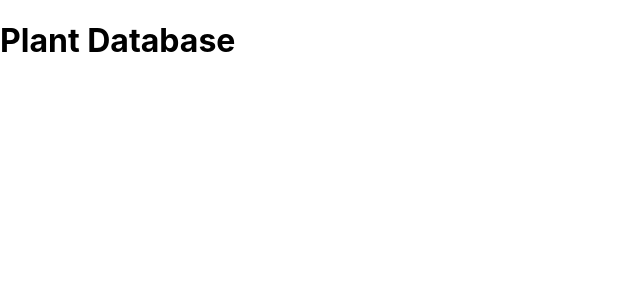
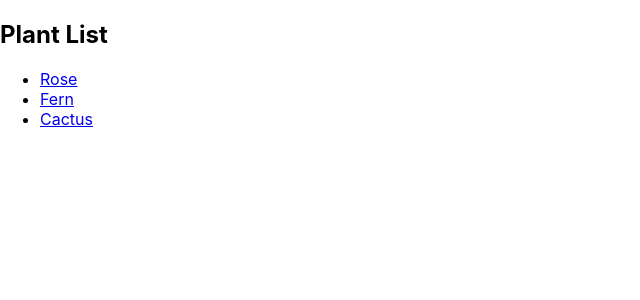
Before and after one commit to jmaynard-zhang/floration, a React (Create React App) app: page / in a window 1280 px wide. Shown: the top 300 px of the page, without its empty margins (0-640 px from the left). Built offline with nearby package versions, Linux system fonts and the light colour scheme.

Commit message:
Set up PlantList page

```diff
--- a/src/App.js
+++ b/src/App.js
@@ -1,8 +1,8 @@
-// Import necessary libraries and components
 import React, { useState, useEffect } from 'react';
-import { BrowserRouter as Router, Route, Switch, Link } from 'react-router-dom';
-// import PlantList from './PlantList';
+import { BrowserRouter as Router, Route, Routes } from 'react-router-dom';
+import PlantList from './PlantList';
 // import PlantDetails from './PlantDetails';
+import plants from './plants';
 
 function App() {
   // Assuming you have fetched the plant data and stored it in the 'plants' state
@@ -14,51 +14,21 @@ function App() {
   //     .then((response) => response.json())
   //     .then((data) => setPlants(data));
   // }, []);
+  console.log(plants);
 
   return (
-    <Router>
-      <div>
-        <h1>Plant Database</h1>
-        {/* <Switch> */}
+    <>
+      <Router>
+        <Routes>
           {/* Route for the plant list page */}
-          {/* <Route exact path="/"> */}
-            {/* <PlantList plants={plants} /> */}
-          {/* </Route> */}
+          <Route path="/" element={<PlantList plants={plants} />} />
 
           {/* Route for individual plant details pages */}
-          {/* <Route path="/plant/:name"> */}
-            {/* <PlantDetails plants={plants} /> */}
-          {/* </Route> */}
-        {/* </Switch> */}
-      </div>
-    </Router>
+          {/* <Route path="/plant/:name" element={<PlantDetails plants={plants} />} /> */}
+        </Routes>
+      </Router>
+    </>
   );
 }
 
 export default App;
-
-// import logo from './logo.svg';
-// import './App.css';
-
-// function App() {
-//   return (
-//     <div className="App">
-//       <header className="App-header">
-//         <img src={logo} className="App-logo" alt="logo" />
-//         <p>
-//           Edit <code>src/App.js</code> and save to reload.
-//         </p>
-//         <a
-//           className="App-link"
-//           href="https://reactjs.org"
-//           target="_blank"
-//           rel="noopener noreferrer"
-//         >
-//           Learn React
-//         </a>
-//       </header>
-//     </div>
-//   );
-// }
-
-// export default App;
--- /dev/null
+++ b/src/PlantList.js
@@ -0,0 +1,19 @@
+import React from 'react';
+import { Link } from 'react-router-dom';
+
+const PlantList = ({ plants }) => {
+  return (
+    <div>
+      <h2>Plant List</h2>
+      <ul>
+        {plants.map((plant) => (
+          <li key={plant.id}>
+            <Link to={`/plant/${plant.name}`}>{plant.name}</Link>
+          </li>
+        ))}
+      </ul>
+    </div>
+  );
+};
+
+export default PlantList;
--- /dev/null
+++ b/src/plants.js
@@ -0,0 +1,23 @@
+const plants = [
+    {
+      id: 1,
+      name: 'Rose',
+      kingdom: 'Plantae',
+      habitat: 'Garden',
+    },
+    {
+      id: 2,
+      name: 'Fern',
+      kingdom: 'Plantae',
+      habitat: 'Forest',
+    },
+    {
+      id: 3,
+      name: 'Cactus',
+      kingdom: 'Plantae',
+      habitat: 'Desert',
+    },
+    // Add more plants with different data as needed
+  ];
+
+export default plants;
```
